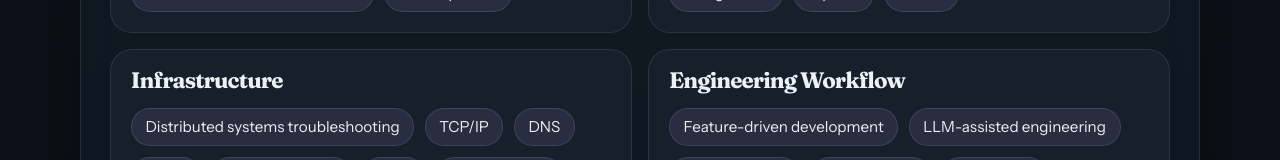
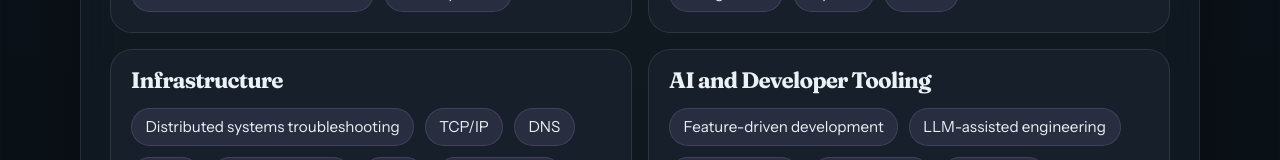
Before and after one commit to Arthurblaya/Cv-Artur-Blaya, an Angular app: page / in a window 1280 px wide. Shown: the part 3250-3410 px from the top of the page. Built offline with nearby package versions, Linux system fonts and the light colour scheme.

Commit message:
feat: rename AI tooling skills section

```diff
--- a/src/app/app.ts
+++ b/src/app/app.ts
@@ -117,7 +117,7 @@ export class AppComponent {
       items: ['Distributed systems troubleshooting', 'TCP/IP', 'DNS', 'HTTP', 'CI/CD concepts', 'Bash', 'Python basics']
     },
     {
-      title: 'Engineering Workflow',
+      title: 'AI and Developer Tooling',
       items: [
         'Feature-driven development',
         'LLM-assisted engineering',
```
